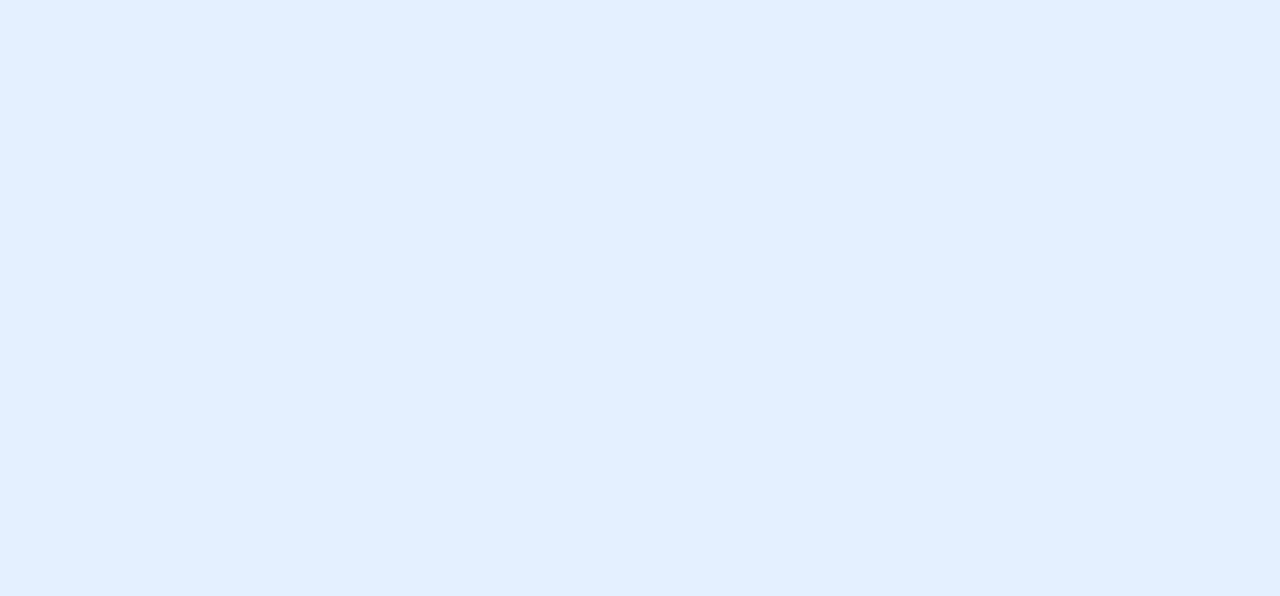
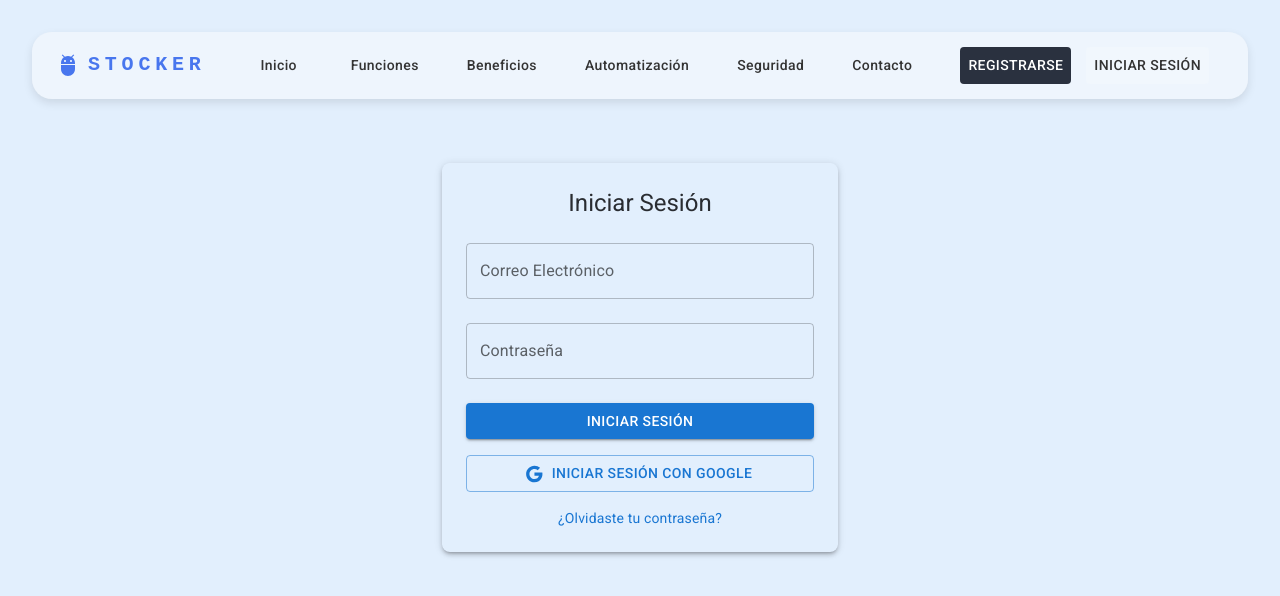
Before and after one commit to No-Country-simulation/equipo-c24-33-t-webapp, a React (Vite) app: page /login in a window 1280 px wide. Before the commit this address had no page. Shown: the top 596 px of the page. Built offline with nearby package versions, Linux system fonts and the light colour scheme.

Commit message:
login page

```diff
--- a/src/App.jsx
+++ b/src/App.jsx
@@ -1,12 +1,14 @@
 import { BrowserRouter as Router, Routes, Route } from 'react-router-dom';
 import Home from './pages/Home';
 import './App.css';
+import LoginPage from './pages/LoginPage';
 
 const App = () => {
   return (
     <Router>
       <Routes>
         <Route path="/" element={<Home />} />
+        <Route path="/login" element={<LoginPage />} />
       </Routes>
     </Router>
   );
--- a/src/components/Home.jsx
+++ b/src/components/Home.jsx
@@ -1,5 +1,6 @@
 // eslint-disable-next-line no-unused-vars
 import React from 'react';
+import LoginForm from './LoginForm';
 
 const Home = () => {
   return (
--- /dev/null
+++ b/src/components/LoginForm.jsx
@@ -0,0 +1,56 @@
+import React, { useState } from 'react';
+import { TextField, Button, Box, Typography, Container } from '@mui/material';
+import { Google as GoogleIcon } from '@mui/icons-material';
+
+export default function LoginForm({ onLogin }) {
+  const [email, setEmail] = useState('');
+  const [password, setPassword] = useState('');
+
+  const handleSubmit = (event) => {
+    event.preventDefault();
+    if (onLogin) onLogin({ email, password });
+  };
+
+  return (
+    <Container maxWidth="xs">
+      <Box sx={{ mt: 8, p: 3, boxShadow: 3, borderRadius: 2 }}>
+        <Typography variant="h5" component="h1" gutterBottom>
+          Iniciar Sesión
+        </Typography>
+        <form onSubmit={handleSubmit}>
+          <TextField
+            fullWidth
+            label="Correo Electrónico"
+            variant="outlined"
+            margin="normal"
+            value={email}
+            onChange={(e) => setEmail(e.target.value)}
+          />
+          <TextField
+            fullWidth
+            label="Contraseña"
+            variant="outlined"
+            margin="normal"
+            type="password"
+            value={password}
+            onChange={(e) => setPassword(e.target.value)}
+          />
+          <Button type="submit" variant="contained" color="primary" fullWidth sx={{ mt: 2 }}>
+            Iniciar Sesión
+          </Button>
+        </form>
+        <Button
+          variant="outlined"
+          fullWidth
+          startIcon={<GoogleIcon />}
+          sx={{ mt: 2 }}
+        >
+          Iniciar sesión con Google
+        </Button>
+        <Typography variant="body2" sx={{ mt: 2, textAlign: 'center', cursor: 'pointer', color: 'primary.main' }}>
+          ¿Olvidaste tu contraseña?
+        </Typography>
+      </Box>
+    </Container>
+  );
+}
--- /dev/null
+++ b/src/pages/LoginPage.jsx
@@ -0,0 +1,17 @@
+import React from "react";
+import LoginForm from "../components/LoginForm";
+import ResponsiveAppBar from "../components/ResponsiveAppBar";
+
+const LoginPage = () => {
+  const handleLogin = (credentials) => {
+    console.log("Datos enviados:", credentials);
+  };
+  return (
+    <div>
+      <ResponsiveAppBar />
+      <LoginForm onLogin={handleLogin} />
+    </div>
+  );
+};
+
+export default LoginPage;
```
